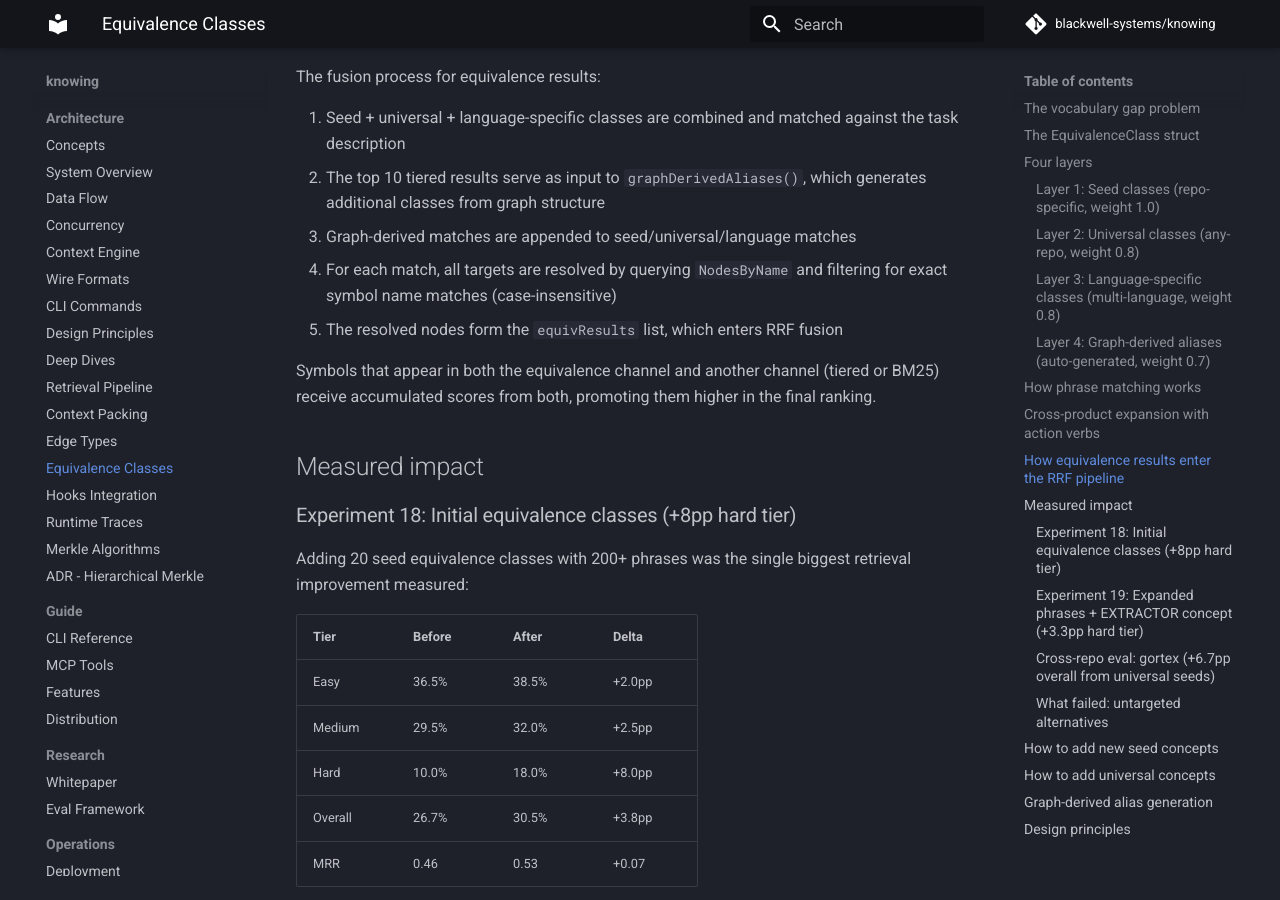
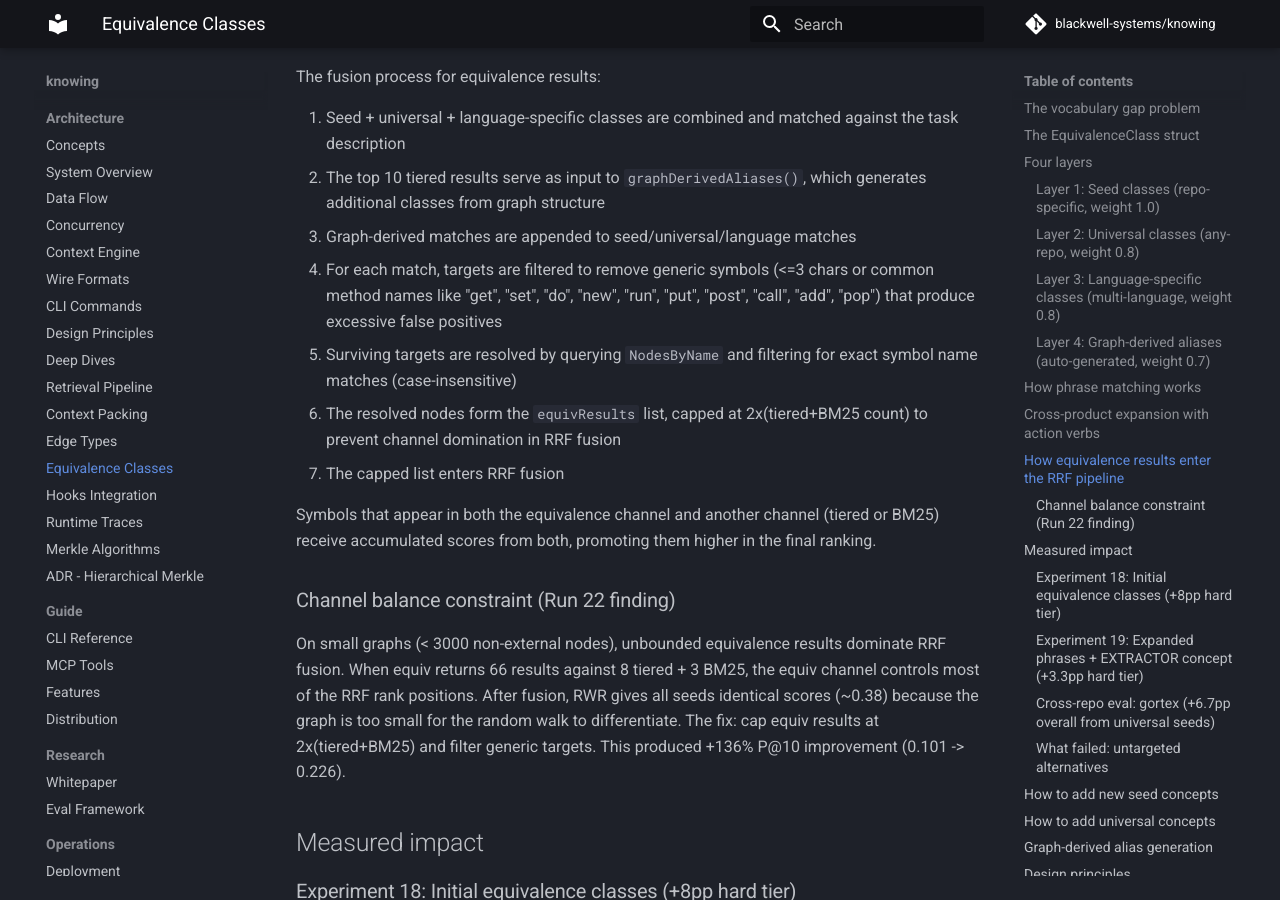
Before and after one commit to blackwell-systems/knowing, an MkDocs documentation site: the page built from docs/architecture/equivalence-classes.md, in a window 1280 px wide and 900 px high, scrolled down 6096 px. Built offline with MkDocs 1.6.1 and Material for MkDocs 9.7.7, drawn with Linux system fonts in a browser that asks for light colours; comment, search, counter and statistics services are not loaded.

Commit message:
fix: equivalence channel noise causing P@10 regression (0.101 -> 0.226)
Root cause: unbounded equivalence class results (66) dominated RRF fusion
on small graphs, flattening RWR scores. Single-word phrases like "request"
triggered generic targets ("Get", "Post", "Do") matching every method with
that name.

Fix:
- Generic target filter: skip equiv targets <=3 chars or common methods
- Equiv cap: limit results to 2x(tiered+BM25) count
- buildFTSQuery: remove redundant unquoted compound searching all columns
- Universal seeds: remove single-word phrases and generic targets

Flask P@10: 0.20 -> 0.336 (+68%, new record)
Full corpus: 0.101 -> 0.226 (+124%, matches historical peak)

```diff
--- a/docs/architecture/equivalence-classes.md
+++ b/docs/architecture/equivalence-classes.md
@@ -251,13 +251,28 @@ The fusion process for equivalence results:
 2. The top 10 tiered results serve as input to `graphDerivedAliases()`, which
    generates additional classes from graph structure
 3. Graph-derived matches are appended to seed/universal/language matches
-4. For each match, all targets are resolved by querying `NodesByName` and
-   filtering for exact symbol name matches (case-insensitive)
-5. The resolved nodes form the `equivResults` list, which enters RRF fusion
+4. For each match, targets are filtered to remove generic symbols (<=3 chars or
+   common method names like "get", "set", "do", "new", "run", "put", "post",
+   "call", "add", "pop") that produce excessive false positives
+5. Surviving targets are resolved by querying `NodesByName` and filtering for
+   exact symbol name matches (case-insensitive)
+6. The resolved nodes form the `equivResults` list, capped at
+   2x(tiered+BM25 count) to prevent channel domination in RRF fusion
+7. The capped list enters RRF fusion
 
 Symbols that appear in both the equivalence channel and another channel
 (tiered or BM25) receive accumulated scores from both, promoting them higher in
 the final ranking.
+
+### Channel balance constraint (Run 22 finding)
+
+On small graphs (< 3000 non-external nodes), unbounded equivalence results
+dominate RRF fusion. When equiv returns 66 results against 8 tiered + 3 BM25,
+the equiv channel controls most of the RRF rank positions. After fusion, RWR
+gives all seeds identical scores (~0.38) because the graph is too small for
+the random walk to differentiate. The fix: cap equiv results at
+2x(tiered+BM25) and filter generic targets. This produced +136% P@10
+improvement (0.101 -> 0.226).
 
 ## Measured impact
 
```
Also changed, not shown: CHANGELOG.md (+10 -0 lines), README.md (+1 -1 lines), bench/cross-system/FINDINGS.md (+58 -8 lines), docs/architecture/retrieval-pipeline.md (+9 -2 lines), docs/roadmap.md (+8 -6 lines), 2 other files.
